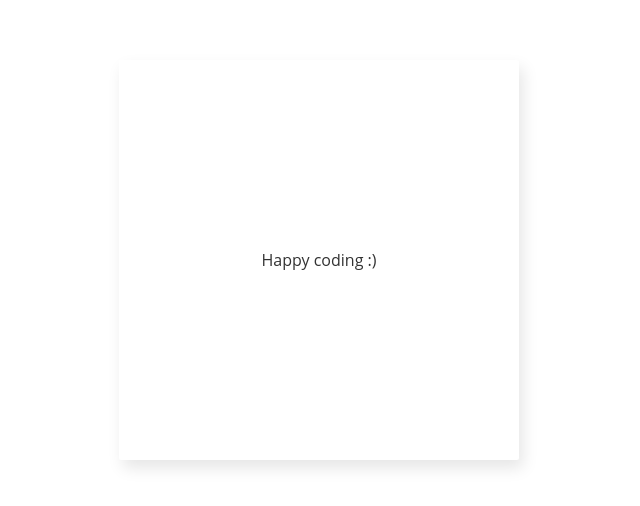
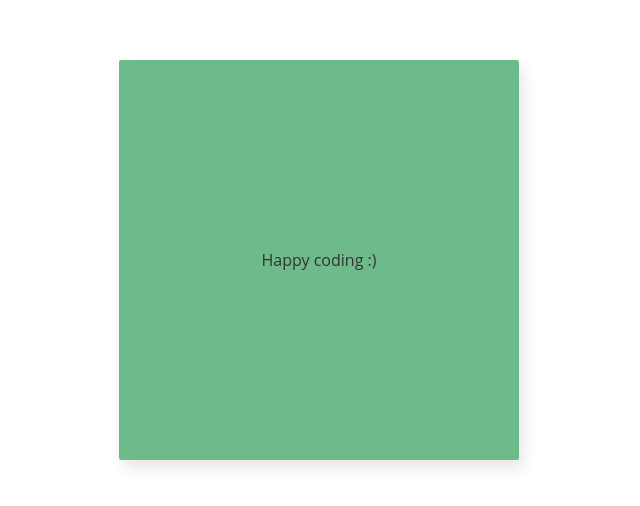
Before and after one commit to langevinj/100DaysOfCSS, a Vue app: page / in a window 1280 px wide. Shown: the part 140-646 px from the top of the page, without its empty margins (321-961 px from the left). Built offline with nearby package versions, Linux system fonts and the light colour scheme.

Commit message:
Updated background color.

```diff
--- a/src/assets/styles/day1.css
+++ b/src/assets/styles/day1.css
@@ -9,16 +9,16 @@
     border-radius: 2px;
       box-shadow: 4px 8px 16px 0 rgba(0,0,0,0.1);
       overflow: hidden;
-    background: #fff;
+    background: #6EBA8A;
     color: #333;
       font-family: 'Open Sans', Helvetica, sans-serif;
       -webkit-font-smoothing: antialiased;
       -moz-osx-font-smoothing: grayscale;
   }
 
-  .center {
+.center {
     position: absolute;
     top: 50%;
     left: 50%;
     transform: translate(-50%,-50%);
-  }
+}
```
